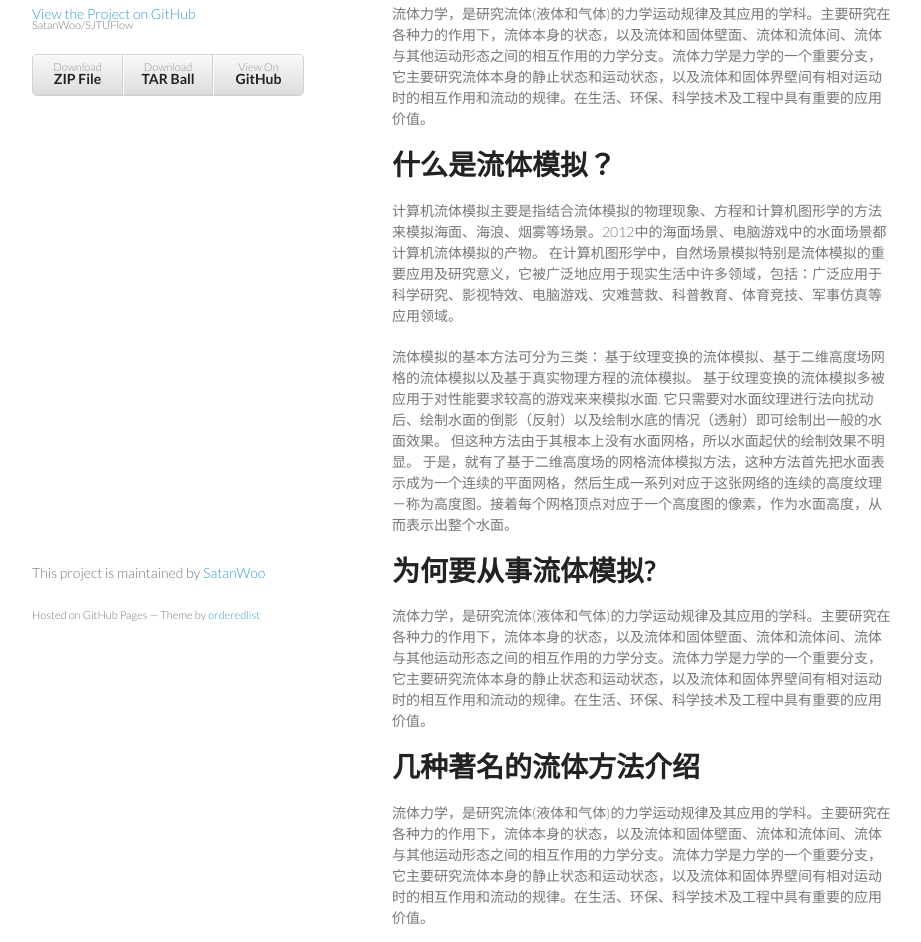
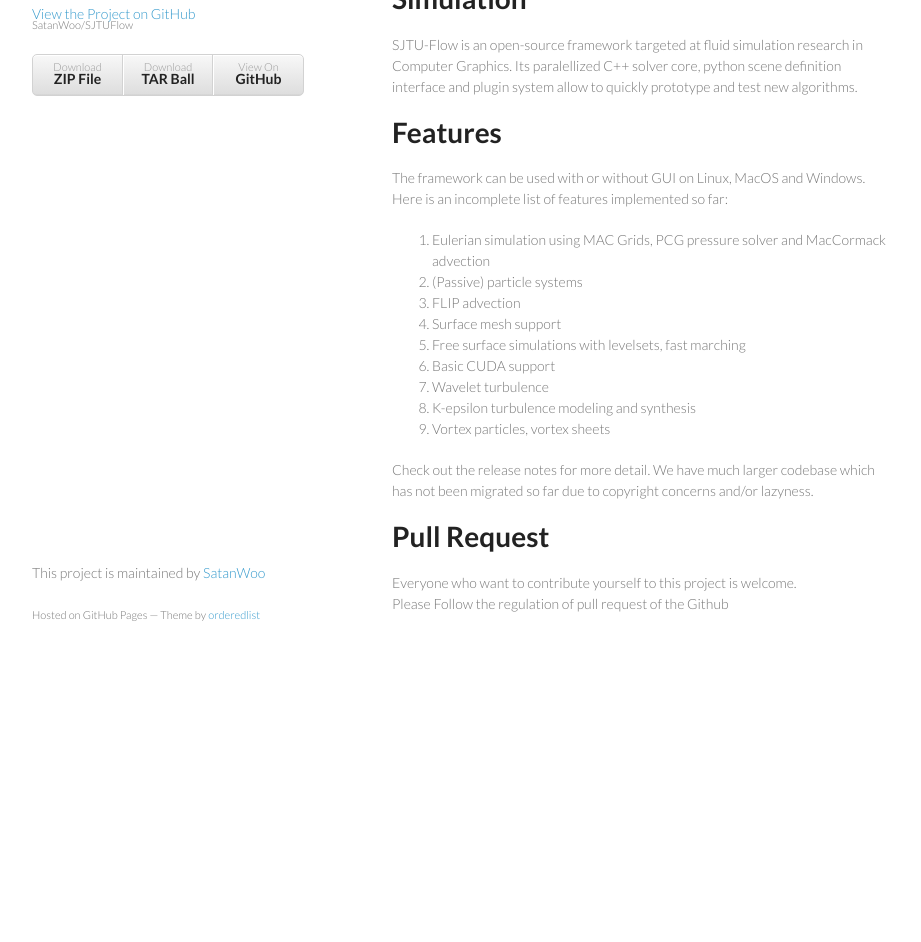
Before and after one commit to SatanWoo/SJTUFlow, a plain HTML site: page index.html in a window 1280 px wide. Shown: the part 106-1048 px from the top of the page, without its empty margins (178-1099 px from the left). After the commit the page ends 800 px from the top, so only its background shows below. Drawn offline with Linux system fonts and the light colour scheme.

Commit message:
Create gh-pages branch via GitHub

```diff
--- a/index.html
+++ b/index.html
@@ -29,36 +29,33 @@
       </header>
       <section>
         <h1>
-<a name="%E4%BB%80%E4%B9%88%E6%98%AF%E6%B5%81%E4%BD%93%E5%8A%9B%E5%AD%A6" class="anchor" href="#%E4%BB%80%E4%B9%88%E6%98%AF%E6%B5%81%E4%BD%93%E5%8A%9B%E5%AD%A6"><span class="octicon octicon-link"></span></a>什么是流体力学?</h1>
+<a name="an-extensible-framework-for-fluid-simulation" class="anchor" href="#an-extensible-framework-for-fluid-simulation"><span class="octicon octicon-link"></span></a>An extensible framework for Fluid Simulation</h1>
 
-<p>流体力学，是研究流体(液体和气体)的力学运动规律及其应用的学科。主要研究在各种力的作用下，流体本身的状态，以及流体和固体壁面、流体和流体间、流体与其他运动形态之间的相互作用的力学分支。流体力学是力学的一个重要分支，它主要研究流体本身的静止状态和运动状态，以及流体和固体界壁间有相对运动时的相互作用和流动的规律。在生活、环保、科学技术及工程中具有重要的应用价值。</p>
+<p>SJTU-Flow is an open-source framework targeted at fluid simulation research in Computer Graphics.
+Its paralellized C++ solver core, python scene definition interface and plugin system allow to quickly prototype and test new algorithms.</p>
 
 <h1>
-<a name="%E4%BB%80%E4%B9%88%E6%98%AF%E6%B5%81%E4%BD%93%E6%A8%A1%E6%8B%9F" class="anchor" href="#%E4%BB%80%E4%B9%88%E6%98%AF%E6%B5%81%E4%BD%93%E6%A8%A1%E6%8B%9F"><span class="octicon octicon-link"></span></a>什么是流体模拟？</h1>
+<a name="features" class="anchor" href="#features"><span class="octicon octicon-link"></span></a>Features</h1>
 
-<p>计算机流体模拟主要是指结合流体模拟的物理现象、方程和计算机图形学的方法来模拟海面、海浪、烟雾等场景。2012中的海面场景、电脑游戏中的水面场景都计算机流体模拟的产物。 在计算机图形学中，自然场景模拟特别是流体模拟的重要应用及研究意义，它被广泛地应用于现实生活中许多领域，包括：广泛应用于科学研究、影视特效、电脑游戏、灾难营救、科普教育、体育竞技、军事仿真等应用领域。</p>
+<p>The framework can be used with or without GUI on Linux, MacOS and Windows. Here is an incomplete list of features implemented so far:</p>
 
-<p>流体模拟的基本方法可分为三类： 基于纹理变换的流体模拟、基于二维高度场网格的流体模拟以及基于真实物理方程的流体模拟。 基于纹理变换的流体模拟多被应用于对性能要求较高的游戏来来模拟水面. 它只需要对水面纹理进行法向扰动后、绘制水面的倒影（反射）以及绘制水底的情况（透射）即可绘制出一般的水面效果。 但这种方法由于其根本上没有水面网格，所以水面起伏的绘制效果不明显。 于是，就有了基于二维高度场的网格流体模拟方法，这种方法首先把水面表示成为一个连续的平面网格，然后生成一系列对应于这张网络的连续的高度纹理－称为高度图。接着每个网格顶点对应于一个高度图的像素，作为水面高度，从而表示出整个水面。</p>
+<ol>
+<li>Eulerian simulation using MAC Grids, PCG pressure solver and MacCormack advection</li>
+<li>(Passive) particle systems</li>
+<li>FLIP advection</li>
+<li>Surface mesh support</li>
+<li>Free surface simulations with levelsets, fast marching</li>
+<li>Basic CUDA support</li>
+<li>Wavelet turbulence</li>
+<li>K-epsilon turbulence modeling and synthesis</li>
+<li>Vortex particles, vortex sheets</li>
+</ol><p>Check out the release notes for more detail. We have much larger codebase which has not been migrated so far due to copyright concerns and/or lazyness.</p>
 
 <h1>
-<a name="%E4%B8%BA%E4%BD%95%E8%A6%81%E4%BB%8E%E4%BA%8B%E6%B5%81%E4%BD%93%E6%A8%A1%E6%8B%9F" class="anchor" href="#%E4%B8%BA%E4%BD%95%E8%A6%81%E4%BB%8E%E4%BA%8B%E6%B5%81%E4%BD%93%E6%A8%A1%E6%8B%9F"><span class="octicon octicon-link"></span></a>为何要从事流体模拟?</h1>
+<a name="pull-request" class="anchor" href="#pull-request"><span class="octicon octicon-link"></span></a>Pull Request</h1>
 
-<p>流体力学，是研究流体(液体和气体)的力学运动规律及其应用的学科。主要研究在各种力的作用下，流体本身的状态，以及流体和固体壁面、流体和流体间、流体与其他运动形态之间的相互作用的力学分支。流体力学是力学的一个重要分支，它主要研究流体本身的静止状态和运动状态，以及流体和固体界壁间有相对运动时的相互作用和流动的规律。在生活、环保、科学技术及工程中具有重要的应用价值。</p>
-
-<h1>
-<a name="%E5%87%A0%E7%A7%8D%E8%91%97%E5%90%8D%E7%9A%84%E6%B5%81%E4%BD%93%E6%96%B9%E6%B3%95%E4%BB%8B%E7%BB%8D" class="anchor" href="#%E5%87%A0%E7%A7%8D%E8%91%97%E5%90%8D%E7%9A%84%E6%B5%81%E4%BD%93%E6%96%B9%E6%B3%95%E4%BB%8B%E7%BB%8D"><span class="octicon octicon-link"></span></a>几种著名的流体方法介绍</h1>
-
-<p>流体力学，是研究流体(液体和气体)的力学运动规律及其应用的学科。主要研究在各种力的作用下，流体本身的状态，以及流体和固体壁面、流体和流体间、流体与其他运动形态之间的相互作用的力学分支。流体力学是力学的一个重要分支，它主要研究流体本身的静止状态和运动状态，以及流体和固体界壁间有相对运动时的相互作用和流动的规律。在生活、环保、科学技术及工程中具有重要的应用价值。</p>
-
-<h2>
-<a name="sph%E7%B2%92%E5%AD%90%E7%AE%97%E6%B3%95" class="anchor" href="#sph%E7%B2%92%E5%AD%90%E7%AE%97%E6%B3%95"><span class="octicon octicon-link"></span></a>SPH粒子算法</h2>
-
-<p>光滑粒子流体动力学方法SPH (Smoothed Particle Hydrodynamics) 光滑粒子流体动力学方法SPH (Smoothed Particle Hydrodynamics)是近20多年来逐步发展起来的一种无网格方法，该方法的基本思想是将连续的流体(或固体)用相互作用的质点组来描述，各个物质点上承载各种物理量，包括质量、速度等，通过求解质点组的动力学方程和跟踪每个质点的运动轨道，求得整个系统的力学行为。这类似于物理学中的粒子云particle-in-cell)模拟，从原理上说，只要质点的数目足够多，就能精确地描述力学过程。 虽然在SPH方法中，解的精度也依赖于质点的排列，但它对点阵排列的要求远远低于网格的要求。由于质点之间不存在网格关系，因此它可避免极度大变形时网格扭曲而造成的精度破坏等问题，并且也能较为方便的处理不同介质的交界面。SPH的优点还在于它是一种纯Lagrange方法，能避免Euler描述中欧拉网格与材料的界面问题，因此特别适合于求解高速碰撞等动态大变形问题。 最初的SPH方法是Lucy、Gingold和Monaghan首次于1977年分别提出的[15,16]，Johnson 和 Beissel提出了归一化的光滑函数算法，这一算法能够提高SPH的计算精度，并能通过分片试验。在冲击碰撞方面，Johnson 等[20,21]采用类似于SPH的广义粒子算法（generalized particle algorithm）进行圆杆的撞击以及弹体侵彻的数值计算，Parshikov等[56]用改进的SPH方法分析了子弹冲击靶体的临界穿透速度，结果与实验吻合得较好。上述冲击碰撞算例中，冲击体与靶体都是固体结构，其发生的变形相对液体－固体的冲击碰撞要小的多，并且SPH粒子均采用规则建模，对于复杂三维模型分配粒子位置和质量时存在局限性。</p>
-
-<h2>
-<a name="%E6%AC%A7%E6%8B%89%E7%BD%91%E6%A0%BC%E6%96%B9%E6%B3%95" class="anchor" href="#%E6%AC%A7%E6%8B%89%E7%BD%91%E6%A0%BC%E6%96%B9%E6%B3%95"><span class="octicon octicon-link"></span></a>欧拉网格方法</h2>
-
-<p>欧拉法（euler method）是以流体质点流经流场中各空间点的运动即以流场作为描述对象研究流动的方法。——流场法 它不直接追究质点的运动过程，而是以充满运动液体质点的空间——流场为对象。研究各时刻质点在流场中的变化规律。将个别流体质点运动过程置之不理，而固守于流场各空间点。通过观察在流动空间中的每一个空间点上运动要素随时间的变化，把足够多的空间点综合起来而得出的整个流体的运动情况。 欧拉法的特点 单步，显式，一阶求导精度，截断误差贰阶 欧拉法的缺点 欧拉法简单地取切线的端点作为下一步的起点进行计算，当步数增多时，误差会因积累而越来越大。因此欧拉格式一般不用于实际计算。 改进欧拉格式 为提高精度，需要在欧拉格式的基础上进行改进。采用区间两端的函数值的平均值作为直线方程的斜率。改进欧拉法的精度为二阶。</p>
+<p>Everyone who want to contribute yourself to this project is welcome.<br>
+Please Follow the regulation of pull request of the Github</p>
       </section>
       <footer>
         <p>This project is maintained by <a href="https://github.com/SatanWoo">SatanWoo</a></p>
```
Also changed, not shown: params.json (+1 -1 lines).
